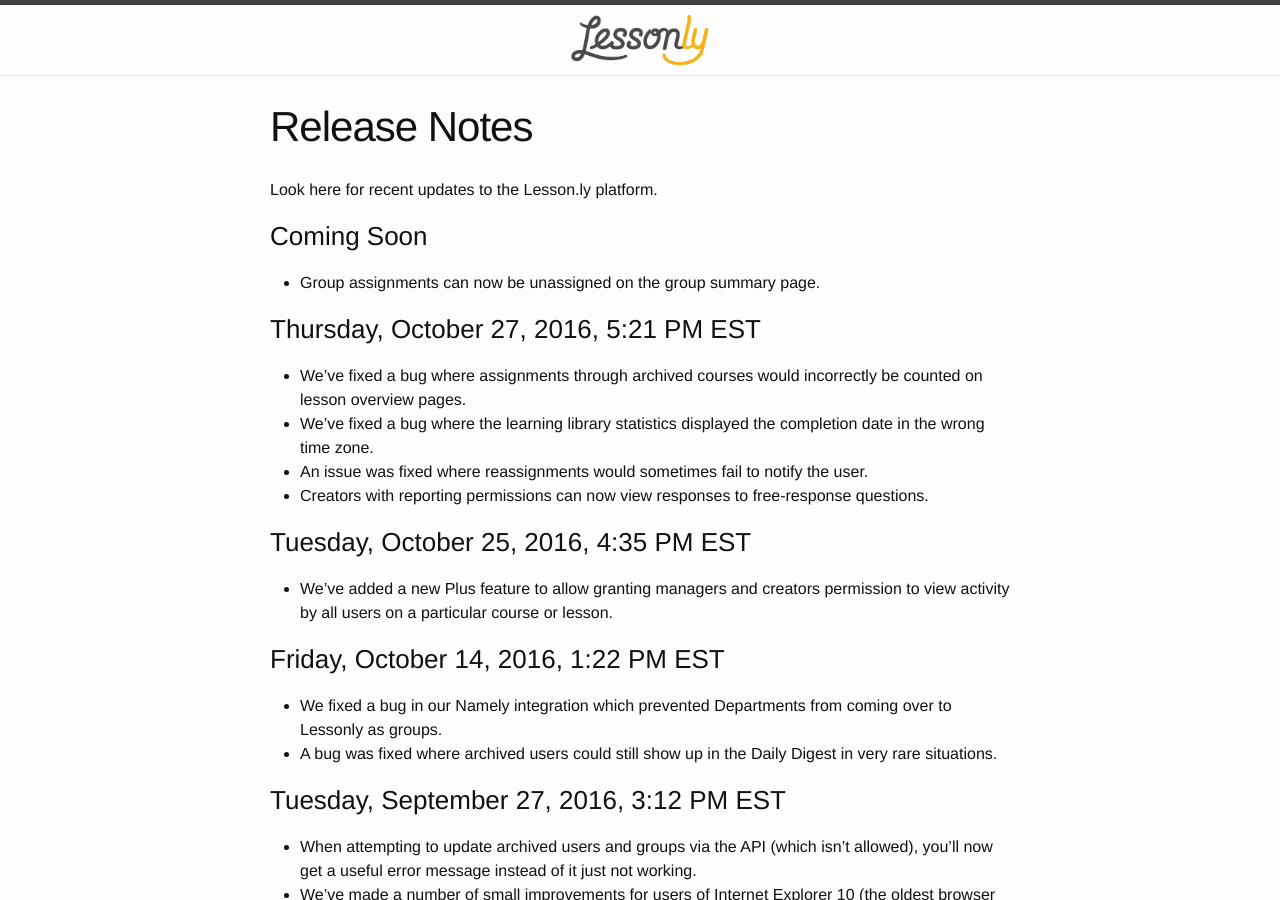
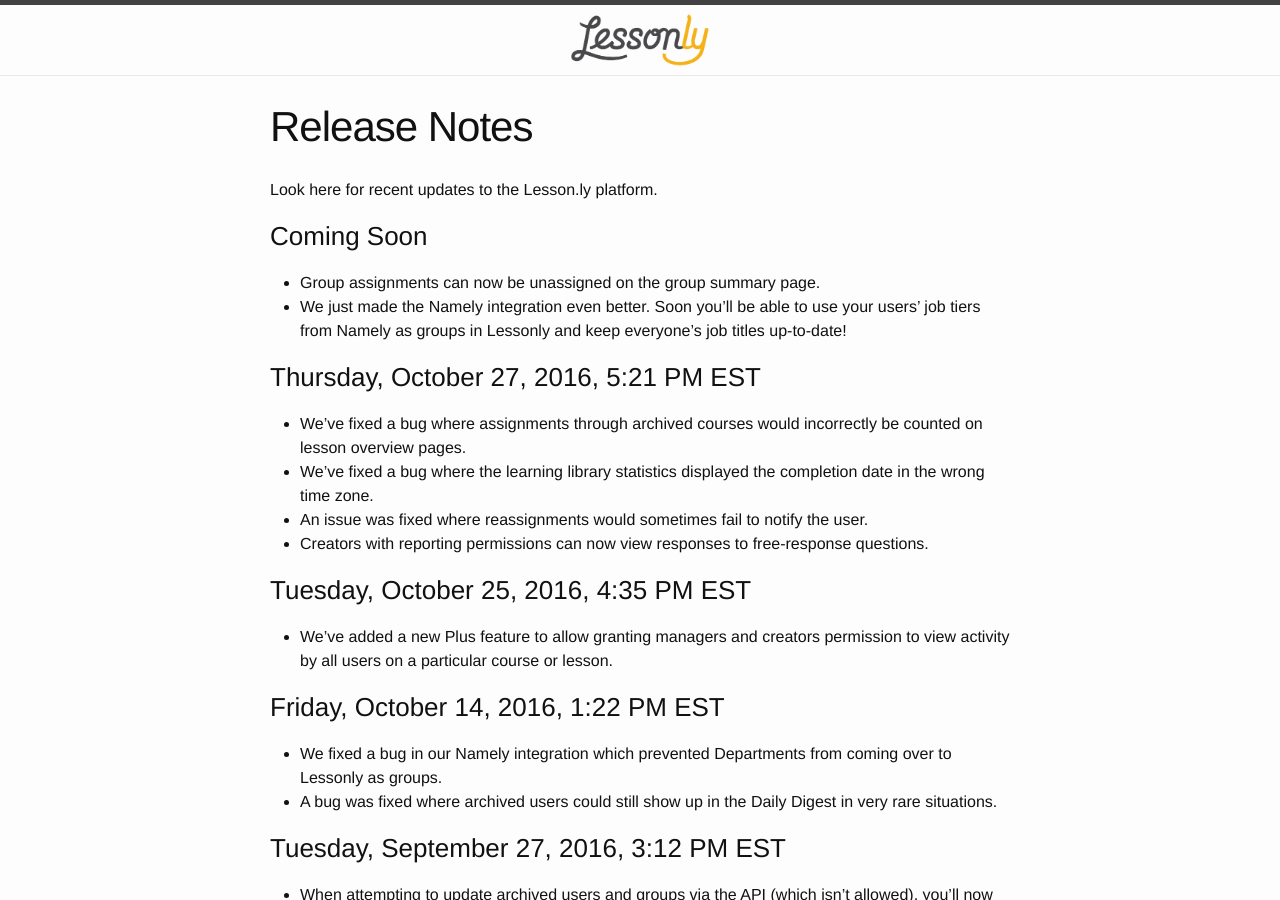
Before and after one commit to isabella232/lessonly.github.io, a Jekyll site: the page built from release-notes.md, in a window 1280 px wide and 900 px high. Built offline with Jekyll 4.4.1, drawn with Linux system fonts in a browser that asks for light colours.

Commit message:
Add coming soon note for Namely job tiers and titles

```diff
--- a/release-notes.md
+++ b/release-notes.md
@@ -9,6 +9,7 @@
 ### Coming Soon
 
 - Group assignments can now be unassigned on the group summary page.
+- We just made the Namely integration even better. Soon you'll be able to use your users' job tiers from Namely as groups in Lessonly and keep everyone's job titles up-to-date!
 
 ### Thursday, October 27, 2016, 5:21 PM EST
 
```
